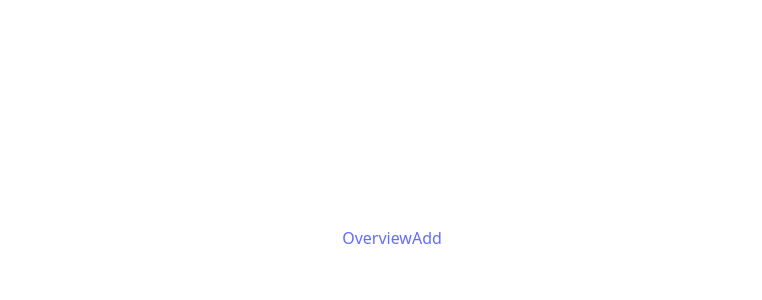
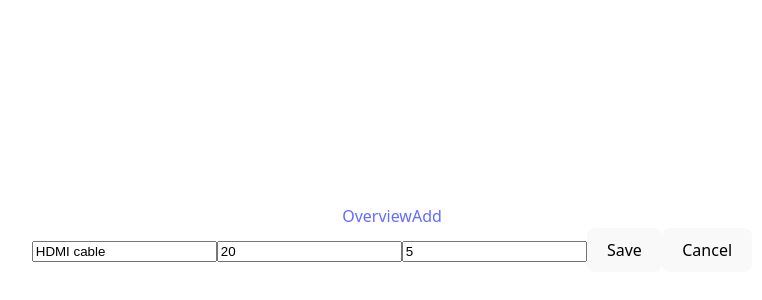
Before and after one commit to racoonamatatas/inventarissysteem, a Vue app: page /edit/1 in a window 1280 px wide. Before the commit this address had no page. Shown: the part 162-462 px from the top of the page, without its empty margins (248-1010 px from the left). Built offline with nearby package versions, Linux system fonts and the light colour scheme.

Commit message:
feat: add edit page to edit inventory items

```diff
--- a/src/domains/inventory/components/InventoryForm.vue
+++ b/src/domains/inventory/components/InventoryForm.vue
@@ -3,12 +3,13 @@ import {ref} from 'vue';
 import type {InventoryItem} from '../types/types';
 import {useRouter} from 'vue-router';
 
-const {item} = defineProps<{
+const {item, submitButtonText} = defineProps<{
     item: InventoryItem;
+    submitButtonText: string;
 }>();
 
 const emit = defineEmits<{
-    add: [copyItem: InventoryItem];
+    submit: [copyItem: InventoryItem];
 }>();
 
 const copyItem = ref<InventoryItem>({...item});
@@ -19,8 +20,8 @@ const handleCancel = () => {
     router.push({name: 'inventory.overview'});
 };
 
-const handleAdd = () => {
-    emit('add', copyItem.value);
+const handleSubmit = () => {
+    emit('submit', copyItem.value);
     router.push({name: 'inventory.overview'});
 };
 </script>
@@ -29,6 +30,6 @@ const handleAdd = () => {
     <input v-model.trim="copyItem.name" type="text" />
     <input v-model.number="copyItem.actualAmount" />
     <input v-model.number="copyItem.minimumAmount" />
-    <button @click="handleAdd">Add</button>
+    <button @click="handleSubmit">{{ submitButtonText }}</button>
     <button @click="handleCancel">Cancel</button>
 </template>
--- a/src/domains/inventory/components/InventoryTable.vue
+++ b/src/domains/inventory/components/InventoryTable.vue
@@ -1,9 +1,12 @@
 <script setup lang="ts">
+import {useRouter} from 'vue-router';
 import type {InventoryItem} from '../types/types';
 
 const {inventory} = defineProps<{
     inventory: InventoryItem[];
 }>();
+
+const router = useRouter();
 </script>
 
 <template>
@@ -20,6 +23,9 @@ const {inventory} = defineProps<{
                     <input v-model.number="item.actualAmount" min="0" />
                 </td>
                 <td>{{ item.minimumAmount }}</td>
+                <td>
+                    <button @click="router.push(`/edit/${item.id}`)">Edit</button>
+                </td>
             </tr>
         </tbody>
     </table>
--- a/src/domains/inventory/pages/AddPage.vue
+++ b/src/domains/inventory/pages/AddPage.vue
@@ -10,13 +10,11 @@ const item = ref<InventoryItem>({
     minimumAmount: 0,
 });
 
-// const onAdd = (newItem: InventoryItem) => {
-//     addToInventory(newItem);
-// }
+const buttonText: string = 'Add';
 </script>
 
 <template>
     <div>
-        <InventoryForm :item="item" @add="addToInventory" />
+        <InventoryForm :item="item" :submitButtonText="buttonText" @submit="addToInventory" />
     </div>
 </template>
--- /dev/null
+++ b/src/domains/inventory/pages/EditPage.vue
@@ -0,0 +1,20 @@
+<script setup lang="ts">
+import {useRoute} from 'vue-router';
+import InventoryForm from '../components/InventoryForm.vue';
+import {InventoryItem} from '../types/types';
+import {getInventoryItemById, updateItemInInventory} from '../store';
+import {ComputedRef} from 'vue';
+
+const route = useRoute();
+const itemId = Number(route.params.id); // convert from String.
+
+const item: ComputedRef<InventoryItem> = getInventoryItemById(itemId);
+
+const buttonText: string = 'Save';
+</script>
+
+<template>
+    <div>
+        <InventoryForm :item="item" :submitButtonText="buttonText" @submit="updateItemInInventory" />
+    </div>
+</template>
--- a/src/domains/inventory/routes.ts
+++ b/src/domains/inventory/routes.ts
@@ -1,8 +1,10 @@
 import type {RouteRecordRaw} from 'vue-router';
 import OverviewPage from './pages/OverviewPage.vue';
 import AddPage from './pages/AddPage.vue';
+import EditPage from './pages/EditPage.vue';
 
 export const routes: RouteRecordRaw[] = [
     {path: '/overview', component: OverviewPage, name: 'inventory.overview'},
     {path: '/add', component: AddPage, name: 'inventory.add'},
+    {path: '/edit/:id', component: EditPage, name: 'inventory.edit'},
 ];
--- a/src/domains/inventory/store.ts
+++ b/src/domains/inventory/store.ts
@@ -14,6 +14,8 @@ const inventory = ref<InventoryItem[]>([
 
 // getters
 export const getInventory = computed<InventoryItem[]>(() => inventory.value);
+export const getInventoryItemById = (id: number) =>
+    computed<InventoryItem>(() => inventory.value.find((item: InventoryItem) => item.id === id));
 
 // actions
 let nextId = inventory.value.length; // Ids start at zero so length is the next possible one.
@@ -22,3 +24,10 @@ export const addToInventory = (item: InventoryItem) => {
     item.id = nextId++;
     inventory.value.push(item);
 };
+
+export const updateItemInInventory = (updatedItem: InventoryItem) => {
+    const index = inventory.value.findIndex((item: InventoryItem) => item.id === updatedItem.id);
+    if (index !== -1) {
+        inventory.value[index] = updatedItem;
+    }
+};
```
